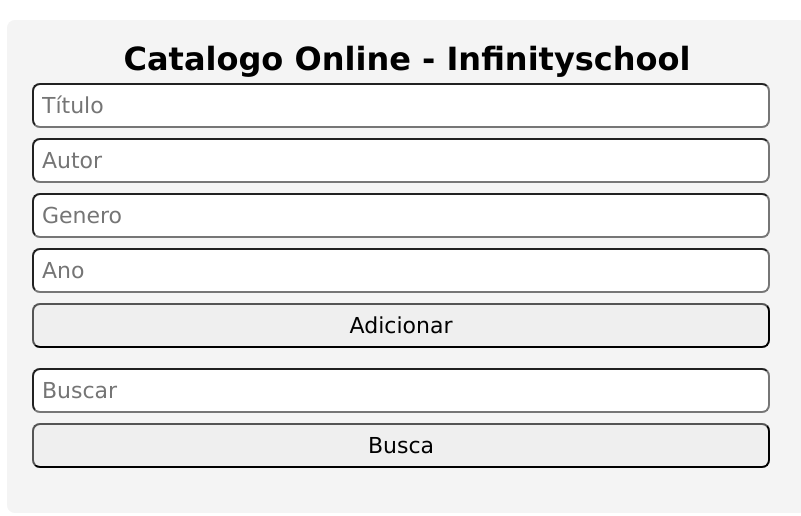
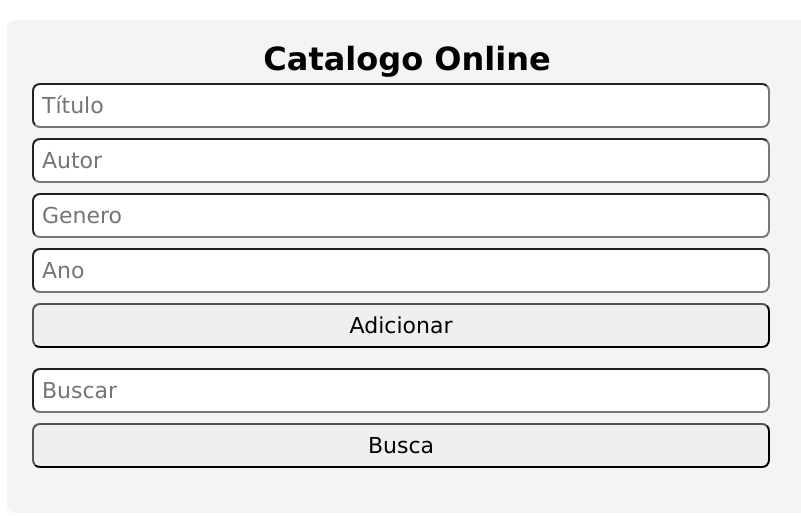
Before and after one commit to Nandofcam/CatalogoDeLivros.js, a plain HTML site: page index.html in a window 1280 px wide. Shown: the whole page, without its empty margins (233-1034 px from the left). Drawn offline with Linux system fonts and the light colour scheme.

Commit message:
Remoção de nome
Remoção do nome da Infinity School

```diff
--- a/index.html
+++ b/index.html
@@ -9,7 +9,7 @@
 </head>
 <body>
     <div class="container">
-        <h1>Catalogo Online - Infinityschool</h1>
+        <h1>Catalogo Online</h1>
         <div class="form-cadastro">
             <input type="text" id="titulo" placeholder="Título">
             <input type="text" id="autor" placeholder="Autor">
```
